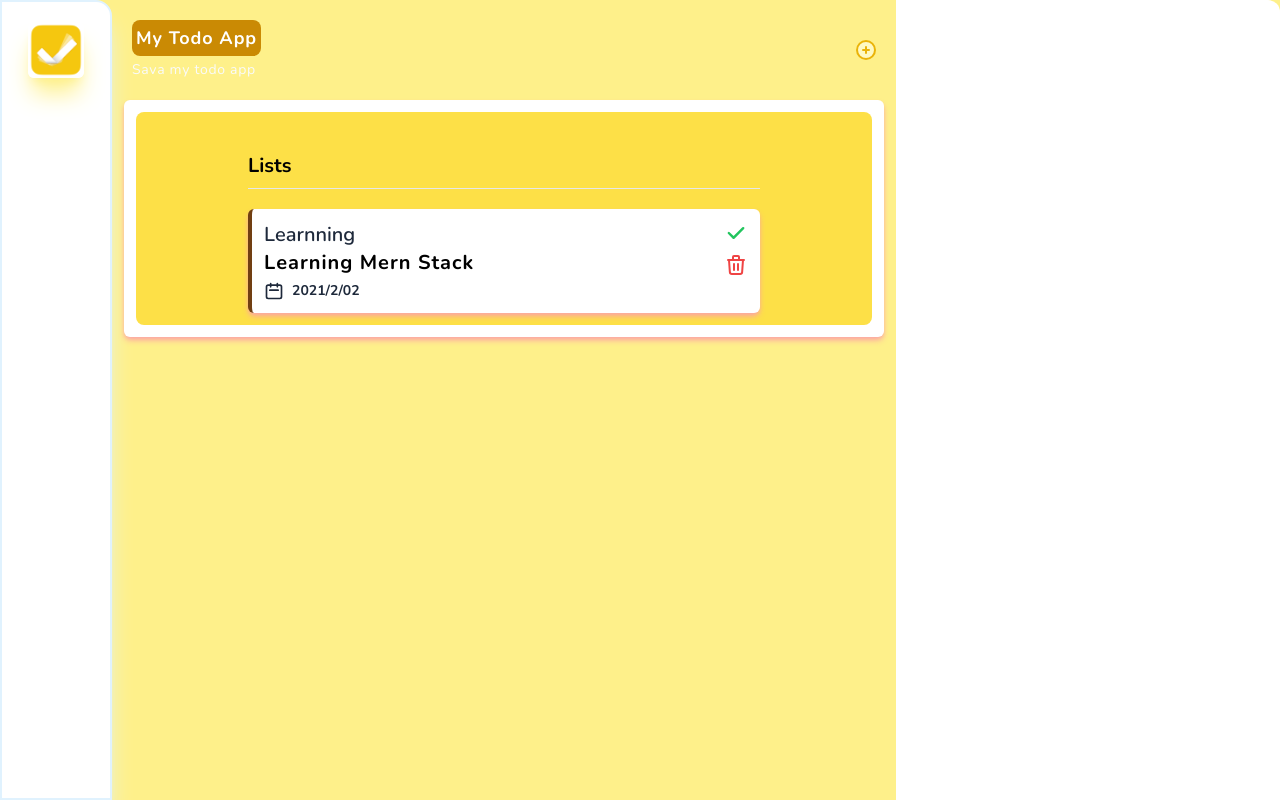
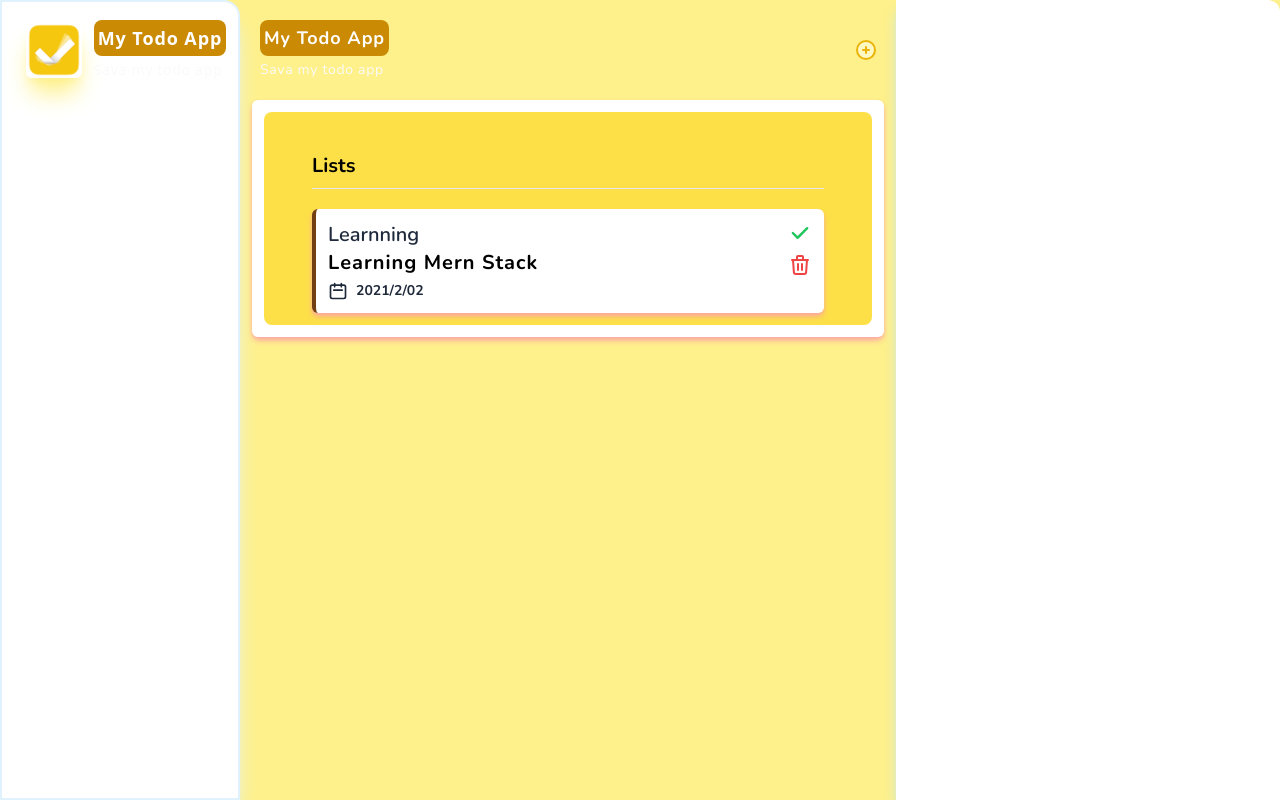
Before and after one commit to SubairMohamed/todo-pratical, a React (Create React App) app: page / in a window 1280 px wide. Built offline with nearby package versions, Linux system fonts and the light colour scheme.

Commit message:
tenth-changes

```diff
--- a/src/components/Asides/Left.jsx
+++ b/src/components/Asides/Left.jsx
@@ -1,9 +1,15 @@
 const Left = () => {
     return (
         //  aside left
-        <aside id="left" className="w-20 lg:w-28 flex-none shadow-xl shadow-sky-100 border-2 border-sky-100 rounded-tr-2xl bg-white">
-            <div className="logo my-5 mx-3 rounded-full flex justify-center items-center">
-                <img src="/images/todo logo 2.jpg" className="lg:w-14 lg:h-auto m-0 p-0 rounded-md shadow-yellow-200 shadow-xl flex justify-center items-center" />
+        <aside id="left" className="w-20 lg:w-28 xl:w-60 flex-none shadow-xl shadow-sky-100 border-2 border-sky-100 rounded-tr-2xl bg-white">
+            <div id="logo" className="flex items-center justify-center">
+                <div className="logo my-5 mx-3 rounded-full flex justify-center items-center">
+                    <img src="/images/todo logo 2.jpg" className="lg:w-14 lg:h-auto m-0 p-0 rounded-md shadow-yellow-200 shadow-xl flex justify-center items-center" />
+                </div>
+                <div id="logo-text" className="hidden xl:block">
+                    <h1 className="text-lg font-bold tracking-wider bg-yellow-600 inline-block text-white rounded-lg p-1 mb-1">My Todo App</h1>
+                    <p className="text-gray-50 text-sm tracking-wider">Sava my todo app</p>
+                </div>
             </div>
         </aside>
     )
--- a/src/components/Asides/Right.jsx
+++ b/src/components/Asides/Right.jsx
@@ -2,7 +2,7 @@ const Right = () => {
     return (
 
         // aside right
-        <aside id="right" className="sm:hidden md:block md:w-80 lg:w-96 bg-white rounded-tr-xl">
+        <aside id="right" className="hidden lg:block lg:w-80 xl:w-96  shadow-sky-200 shadow-lg bg-white rounded-tr-xl">
 
         </aside>
     )
```
